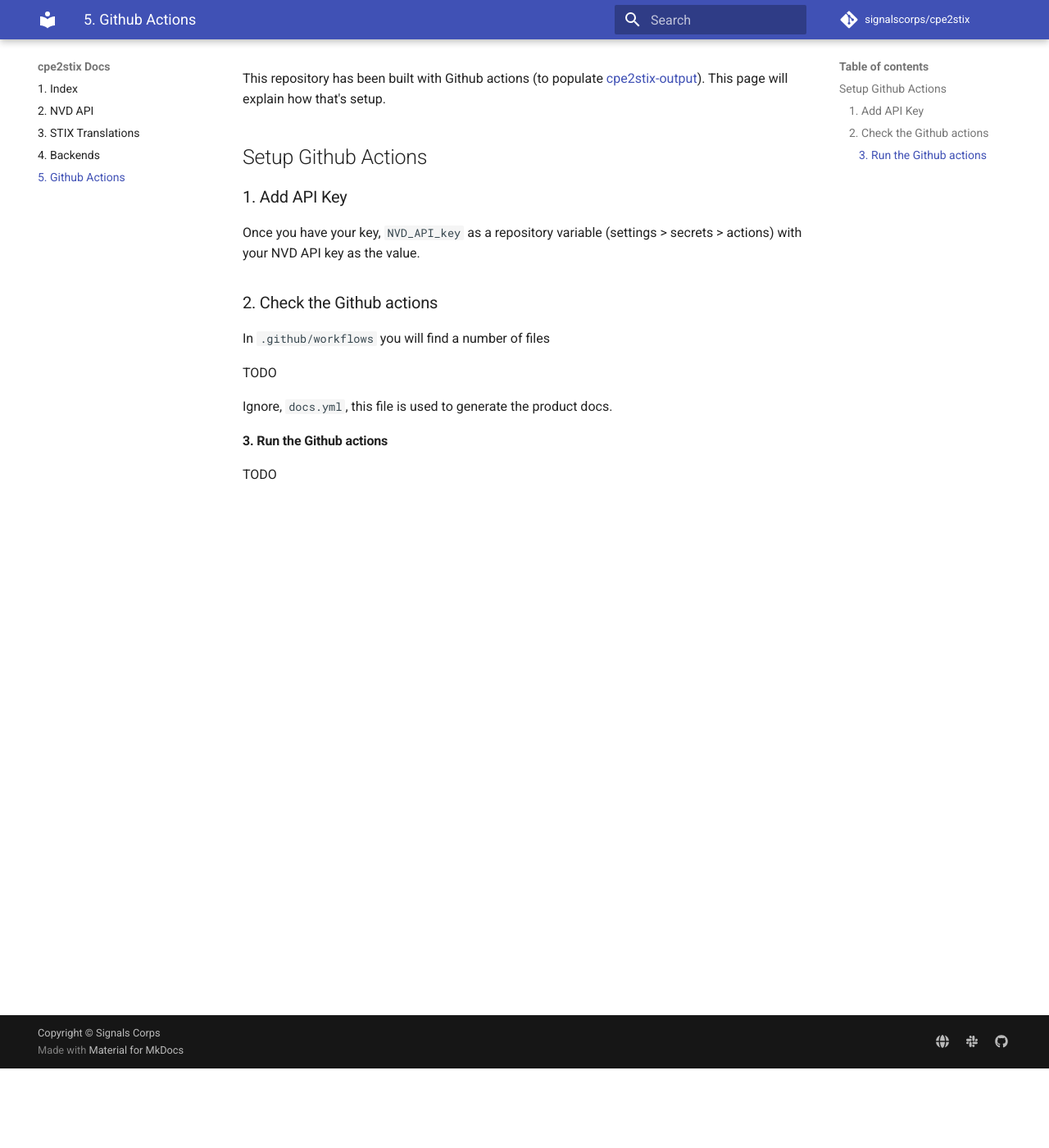
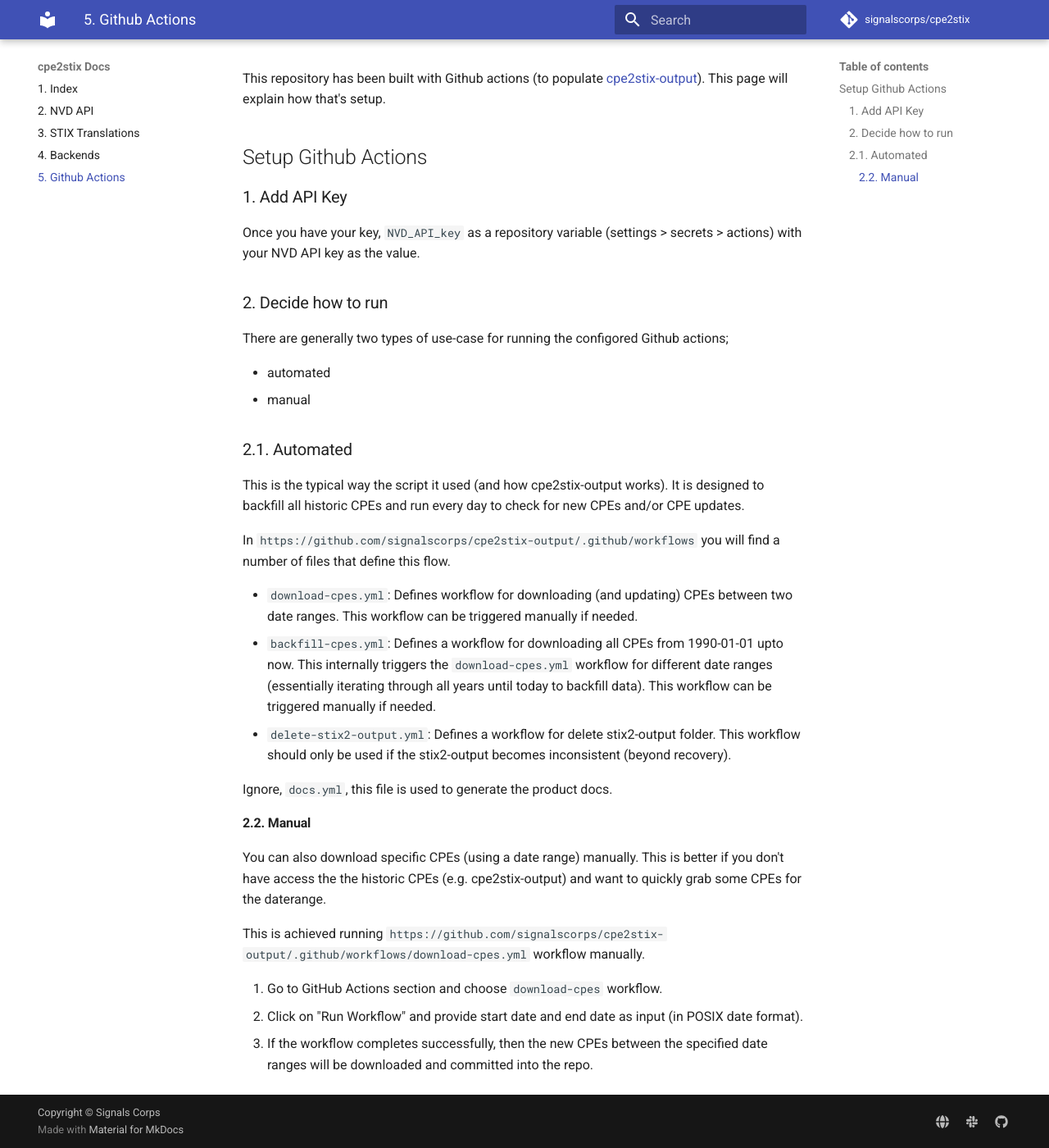
Before and after one commit to signalscorps/cpe2stix, an MkDocs documentation site: the page built from docs/github-actions.md, in a window 1280 px wide and 1400 px high, scrolled down 97 px. Shown: the whole window at 82% size. Built offline with MkDocs 1.6.1 and Material for MkDocs 9.7.7, drawn with Linux system fonts in a browser that asks for light colours; comment, search, counter and statistics services are not loaded.

Commit message:
Add information about GitHub actions

```diff
--- a/docs/github-actions.md
+++ b/docs/github-actions.md
@@ -8,14 +8,31 @@ This repository has been built with Github actions (to populate [cpe2stix-output
 
 Once you have your key, `NVD_API_key` as a repository variable (settings > secrets > actions) with your NVD API key as the value.
 
-### 2. Check the Github actions
+### 2. Decide how to run
 
-In `.github/workflows` you will find a number of files
+There are generally two types of use-case for running the configored Github actions;
 
-TODO
+* automated
+* manual
+
+### 2.1. Automated
+
+This is the typical way the script it used (and how cpe2stix-output works). It is designed to backfill all historic CPEs and run every day to check for new CPEs and/or CPE updates.
+
+In `https://github.com/signalscorps/cpe2stix-output/.github/workflows` you will find a number of files that define this flow.
+
+* `download-cpes.yml`: Defines workflow for downloading (and updating) CPEs between two date ranges. This workflow can be triggered manually if needed.
+* `backfill-cpes.yml`: Defines a workflow for downloading all CPEs from 1990-01-01 upto now. This internally triggers the `download-cpes.yml` workflow for different date ranges (essentially iterating through all years until today to backfill data). This workflow can be triggered manually if needed.
+* `delete-stix2-output.yml`: Defines a workflow for delete stix2-output folder. This workflow should only be used if the stix2-output becomes inconsistent (beyond recovery).
 
 Ignore, `docs.yml`, this file is used to generate the product docs.
 
-#### 3. Run the Github actions
+#### 2.2. Manual
 
-TODO
+You can also download specific CPEs (using a date range) manually. This is better if you don't have access the the historic CPEs (e.g. cpe2stix-output) and want to quickly grab some CPEs for the daterange.
+
+This is achieved running `https://github.com/signalscorps/cpe2stix-output/.github/workflows/download-cpes.yml` workflow manually.
+
+1. Go to GitHub Actions section and choose `download-cpes` workflow.
+2. Click on "Run Workflow" and provide start date and end date as input (in POSIX date format).
+3. If the workflow completes successfully, then the new CPEs between the specified date ranges will be downloaded and committed into the repo.
```
